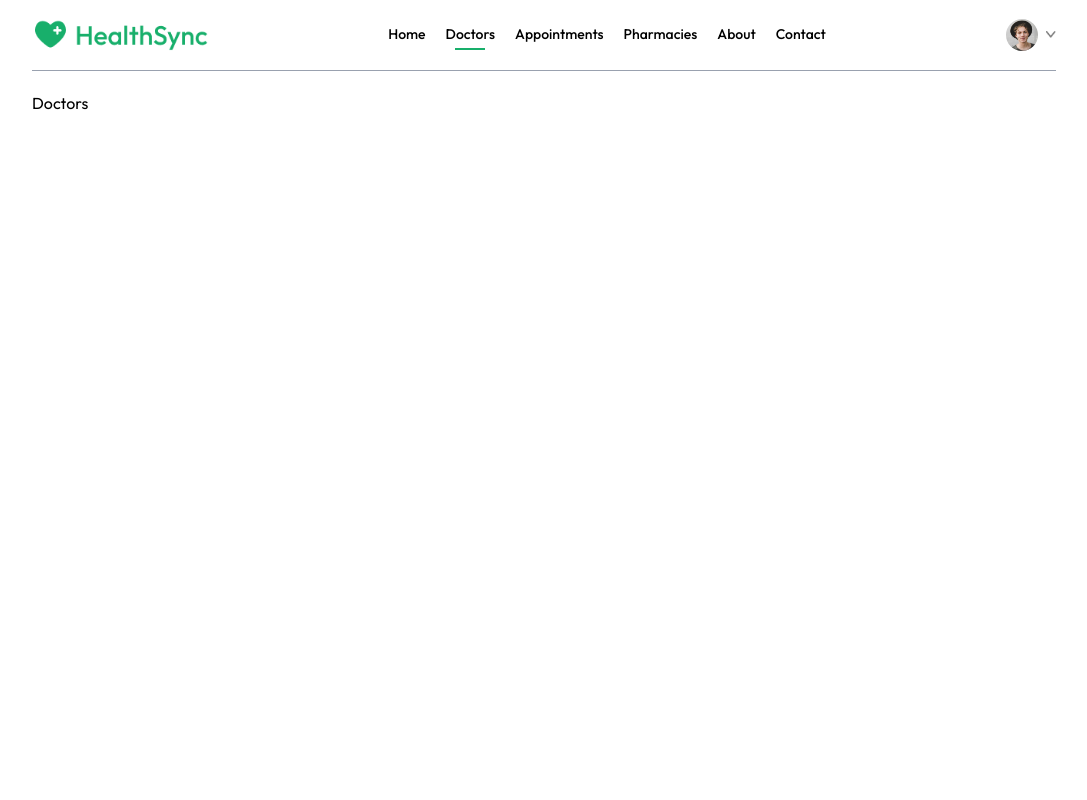
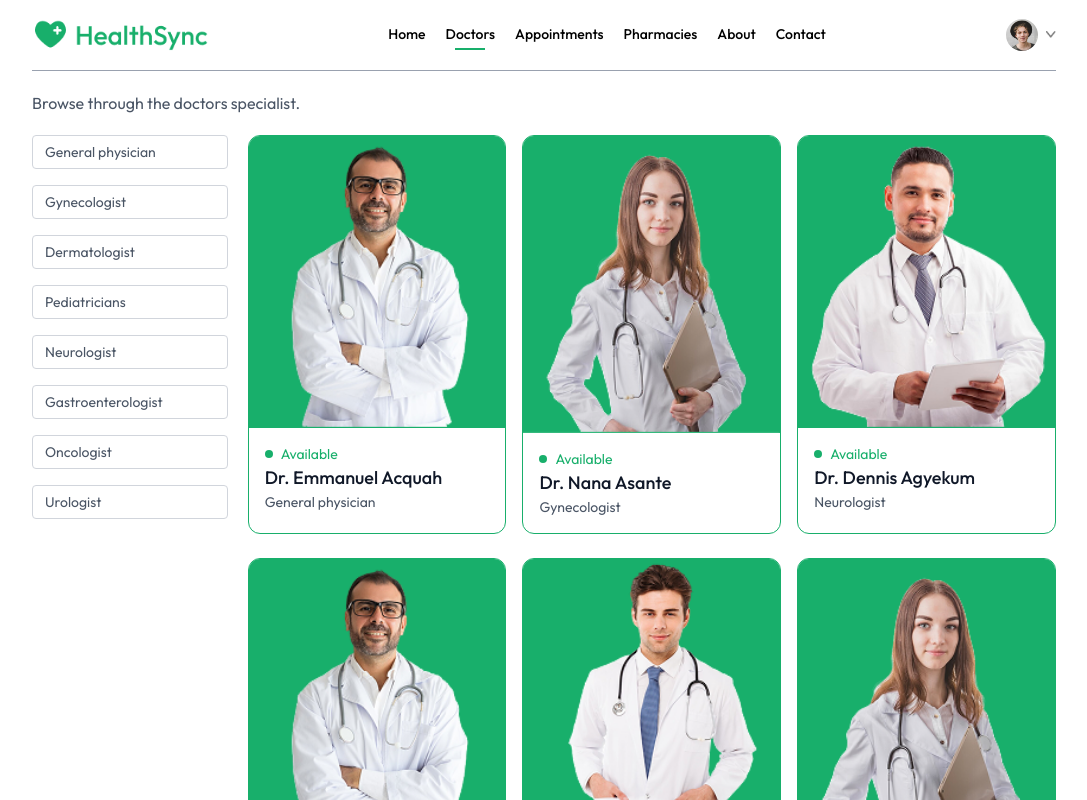
Before and after one commit to Ronzayne/HealthSync, a React (Vite) app in the folder front-end/: page /doctors in a window 1280 px wide. Shown: the top 800 px of the page, without its empty margins (96-1183 px from the left). Built offline with nearby package versions, Linux system fonts and the light colour scheme.

Commit message:
doctor component added

```diff
--- a/front-end/src/Pages/Doctors.jsx
+++ b/front-end/src/Pages/Doctors.jsx
@@ -1,5 +1,156 @@
+import { useContext, useEffect, useState } from "react";
+import { useNavigate, useParams } from "react-router-dom";
+import { AppContext } from "../Context/AppContext";
+
 const Doctors = () => {
-  return <div>Doctors</div>;
+  const navigate = useNavigate();
+
+  const { speciality } = useParams();
+
+  const [filterDoc, setFilterDoc] = useState([]);
+
+  const { doctors } = useContext(AppContext);
+
+  const applyFilter = () => {
+    if (speciality) {
+      setFilterDoc(doctors.filter((doc) => doc.speciality === speciality));
+    } else {
+      setFilterDoc(doctors); // return all doctors if speciality don't match
+    }
+  };
+
+  useEffect(() => {
+    applyFilter();
+  }, [doctors, speciality]);
+
+  return (
+    <div>
+      <p className="text-gray-600">Browse through the doctors specialist.</p>
+      <div className="flex flex-col sm:flex-row items-start gap-5 mt-5">
+        <div className="flex flex-col gap-4 text-sm text-gray-600">
+          <p
+            onClick={() =>
+              speciality === "General physician"
+                ? navigate("/doctors")
+                : navigate("/doctors/General physician")
+            }
+            className={`w-[94vw] sm: w-auto pl-3 py-1.5 pr-16 border border-gray-300 rounded transition-all cursor-pointer ${
+              speciality === "General physician" ? "bg-primary text-white" : ""
+            }`}
+          >
+            General physician
+          </p>
+          <p
+            onClick={() =>
+              speciality === "Gynecologist"
+                ? navigate("/doctors")
+                : navigate("/doctors/Gynecologist")
+            }
+            className={`w-[94vw] sm: w-auto pl-3 py-1.5 pr-16 border border-gray-300 rounded transition-all cursor-pointer ${
+              speciality === "Gynecologist" ? "bg-primary text-white" : ""
+            }`}
+          >
+            Gynecologist
+          </p>
+          <p
+            onClick={() =>
+              speciality === "Dermatologist"
+                ? navigate("/doctors")
+                : navigate("/doctors/Dermatologist")
+            }
+            className={`w-[94vw] sm: w-auto pl-3 py-1.5 pr-16 border border-gray-300 rounded transition-all cursor-pointer ${
+              speciality === "Dermatologist" ? "bg-primary text-white" : ""
+            }`}
+          >
+            Dermatologist
+          </p>
+          <p
+            onClick={() =>
+              speciality === "Pediatricians"
+                ? navigate("/doctors")
+                : navigate("/doctors/Pediatricians")
+            }
+            className={`w-[94vw] sm: w-auto pl-3 py-1.5 pr-16 border border-gray-300 rounded transition-all cursor-pointer ${
+              speciality === "Pediatricians" ? "bg-primary text-white" : ""
+            }`}
+          >
+            Pediatricians
+          </p>
+          <p
+            onClick={() =>
+              speciality === "Neurologist"
+                ? navigate("/doctors")
+                : navigate("/doctors/Neurologist")
+            }
+            className={`w-[94vw] sm: w-auto pl-3 py-1.5 pr-16 border border-gray-300 rounded transition-all cursor-pointer ${
+              speciality === "Neurologist" ? "bg-primary text-white" : ""
+            }`}
+          >
+            Neurologist
+          </p>
+          <p
+            onClick={() =>
+              speciality === "Gastroenterologist"
+                ? navigate("/doctors")
+                : navigate("/doctors/Gastroenterologist")
+            }
+            className={`w-[94vw] sm: w-auto pl-3 py-1.5 pr-16 border border-gray-300 rounded transition-all cursor-pointer ${
+              speciality === "Gastroenterologist" ? "bg-primary text-white" : ""
+            }`}
+          >
+            Gastroenterologist
+          </p>
+          <p
+            onClick={() =>
+              speciality === "Oncologist"
+                ? navigate("/doctors")
+                : navigate("/doctors/Oncologist")
+            }
+            className={`w-[94vw] sm: w-auto pl-3 py-1.5 pr-16 border border-gray-300 rounded transition-all cursor-pointer ${
+              speciality === "Oncologist" ? "bg-primary text-white" : ""
+            }`}
+          >
+            Oncologist
+          </p>
+          <p
+            onClick={() =>
+              speciality === "Urologist"
+                ? navigate("/doctors")
+                : navigate("/doctors/Urologist")
+            }
+            className={`w-[94vw] sm: w-auto pl-3 py-1.5 pr-16 border border-gray-300 rounded transition-all cursor-pointer ${
+              speciality === "Urologist" ? "bg-primary text-white" : ""
+            }`}
+          >
+            Urologist
+          </p>
+        </div>
+        <div className="w-full grid grid-auto-cols gap-4 gap-y-6">
+          {filterDoc.map((item, index) => (
+            <div
+              onClick={() => navigate(`/appointment/${item._id}`)}
+              className="border border-primary rounded-xl  overflow-hidden cursor-pointer hover:translate-y-[-10px] transition-all duration-500"
+              key={index}
+            >
+              <img
+                className="bg-primary bg-cover bg-center w-full"
+                src={item.image}
+                alt=""
+              />
+              <div className="p-4">
+                <div className="flex items-center gap-2 text-sm text-center text-primary">
+                  <p className="w-2 h-2 bg-primary rounded-full "></p>
+                  <p className="">Available</p>
+                </div>
+                <p className="text-gray-900 text-lg font-medium">{item.name}</p>
+                <p className=" text-gray-600 text-sm">{item.speciality}</p>
+              </div>
+            </div>
+          ))}
+        </div>
+      </div>
+    </div>
+  );
 };
 
 export default Doctors;
```
